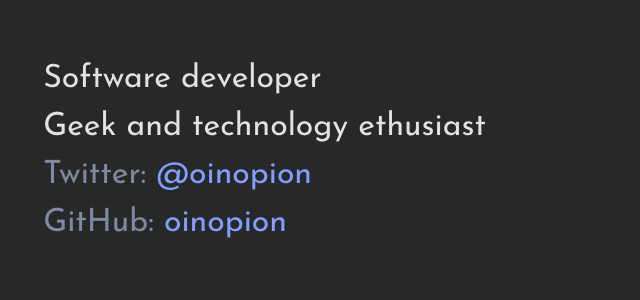
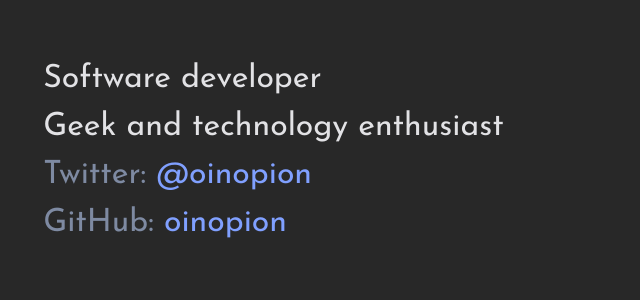
Before and after one commit to oinopion/oinopion.github.com, a Django app: page / in a window 1280 px wide. Shown: the part 136-436 px from the top of the page, without its empty margins (0-640 px from the left). Run offline with Django 3.2, Linux system fonts and the light colour scheme; parts of the project's set-up code (start-up, migrations or seed data) failed here and were passed over.

Commit message:
Fixed typo

```diff
--- a/templates/home.html
+++ b/templates/home.html
@@ -8,7 +8,7 @@
     <h1>Tomek Paczkowski</h1>
 
     <p>Software developer
-    <p>Geek and technology ethusiast
+    <p>Geek and technology enthusiast
     <p><span>Twitter:</span>
         <a href="https://twitter.com/oinopion">@oinopion</a>
     <p><span>GitHub:</span>
```
